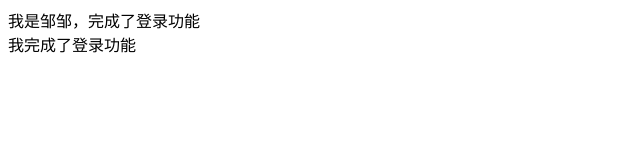
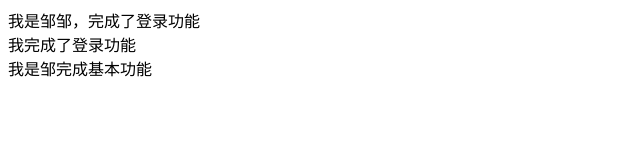
Before and after one commit to 13162752043/myfirstDemo, a plain HTML site: page index.html in a window 1280 px wide. Shown: the whole page, without its empty margins (0-640 px from the left). Drawn offline with Linux system fonts and the light colour scheme.

Commit message:
邹完成基本功能

```diff
--- a/index.html
+++ b/index.html
@@ -9,5 +9,6 @@
 <body>
   <div>我是邹邹，完成了登录功能</div>
   <div>我完成了登录功能</div>
+  <div>我是邹完成基本功能</div>
 </body>
 </html>
```
